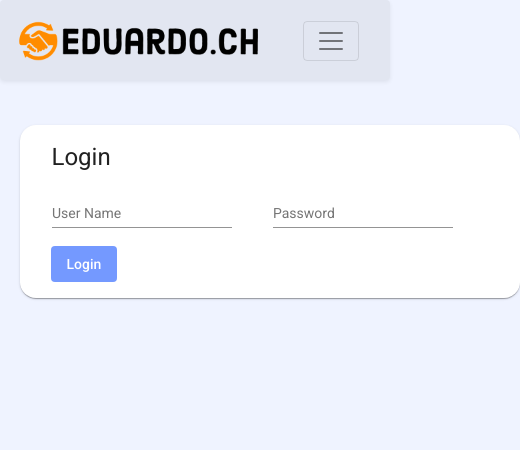
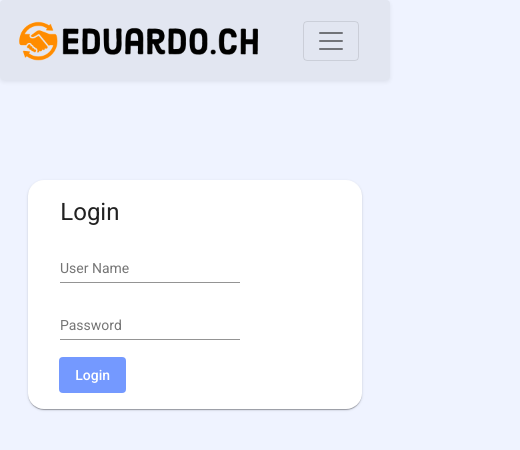
Before and after one commit to scg-unibe-ch/ese2020-team10, an Angular app in the folder ese2020-project-scaffolding-master/frontend/: page /login in a window 390 px wide. Shown: the top 450 px of the page, 520 px wide, since content can reach past the window. Built offline with nearby package versions, Linux system fonts and the light colour scheme; no server answers.

Commit message:
changed stepper and button colors

```diff
--- a/ese2020-project-scaffolding-master/frontend/src/app/create-offer/create-offer.component.html
+++ b/ese2020-project-scaffolding-master/frontend/src/app/create-offer/create-offer.component.html
@@ -104,7 +104,7 @@
       <p>Review offer information and then click create offer</p>
       <div>
         <button mat-button matStepperPrevious>Back</button>
-        <button (click)="onSubmit()" mat-flat-button color="primary" [disabled]="!firstFormGroup.valid||!secondFormGroup.valid||!thirdFormGroup.valid">Create Offer</button>
+        <button (click)="onSubmit()" mat-flat-button color="primary" [disabled]="!firstFormGroup.valid||!secondFormGroup.valid||!thirdFormGroup.valid" [class.color]="firstFormGroup.valid||secondFormGroup.valid||thirdFormGroup.valid">Create Offer</button>
       </div>
     </mat-step>
 
--- a/ese2020-project-scaffolding-master/frontend/src/app/product-item/product-item.component.css
+++ b/ese2020-project-scaffolding-master/frontend/src/app/product-item/product-item.component.css
@@ -17,3 +17,23 @@
   margin-top: 1rem;
   height: 100px;
 }
+
+@media (max-width: 1024px){
+
+
+  body{
+    margin-left: 5%;
+    margin-right: 5%;
+  }
+
+  .card{
+    width: 95%;
+    margin-top: 5rem;
+    margin-left:auto;
+    margin-right:auto;
+    background-color: white;
+    border-radius: 1rem;
+  }
+
+
+}
--- a/ese2020-project-scaffolding-master/frontend/src/app/profile/profile.component.html
+++ b/ese2020-project-scaffolding-master/frontend/src/app/profile/profile.component.html
@@ -1,4 +1,6 @@
-<hr>
+<br>
+<br>
+
 <mat-card>
 <div>
   <h1>Profile - {{getUserName()}}</h1>
--- a/ese2020-project-scaffolding-master/frontend/src/app/user-login/user-login.component.css
+++ b/ese2020-project-scaffolding-master/frontend/src/app/user-login/user-login.component.css
@@ -7,3 +7,26 @@
   background-color: white;
   border-radius: 1rem;
 }
+
+
+@media (max-width: 1024px){
+
+
+  body{
+    margin-left: 5%;
+    margin-right: 5%;
+  }
+
+  .mat-card{
+    width: 95%;
+    height: auto;
+    display: block;
+    margin-top: 5rem;
+    margin-left:auto;
+    margin-right:auto;
+    background-color: white;
+    border-radius: 1rem;
+  }
+
+
+}
--- a/ese2020-project-scaffolding-master/frontend/src/app/user-login/user-login.component.html
+++ b/ese2020-project-scaffolding-master/frontend/src/app/user-login/user-login.component.html
@@ -1,11 +1,13 @@
-<hr>
+<br>
+<br>
+
 <mat-card>
   <div *ngIf="!(loggedIn | async)">
     <h1 style= "margin-left: 1rem">Login </h1>
-    <mat-form-field style= "padding-left: 1rem; padding-right: 1rem;">
+    <mat-form-field style= "padding-left: 1rem;">
       <input matInput placeholder="User Name" [(ngModel)]="userName" name="userName">
     </mat-form-field>
-    <mat-form-field>
+    <mat-form-field style= "padding-left: 1rem;">
       <input matInput placeholder="Password" [(ngModel)]="password" name="password" type="password" (keydown.enter)="onLogin()">
     </mat-form-field>
     <button mat-flat-button style="background-color: rgb(116, 153, 255); color: rgb(255, 255, 255);" (click)="onLogin()" >Login</button>
--- a/ese2020-project-scaffolding-master/frontend/src/app/user-registration/user-registration.component.css
+++ b/ese2020-project-scaffolding-master/frontend/src/app/user-registration/user-registration.component.css
@@ -8,3 +8,26 @@
   background-color: white;
   border-radius: 1rem;
 }
+
+
+@media (max-width: 1024px){
+
+
+  body{
+    margin-left: 5%;
+    margin-right: 5%;
+  }
+
+  .mat-card{
+    width: 95%;
+    height: auto;
+    display: block;
+    margin-top: 5rem;
+    margin-left:auto;
+    margin-right:auto;
+    background-color: white;
+    border-radius: 1rem;
+  }
+
+
+}
--- a/ese2020-project-scaffolding-master/frontend/src/app/user-registration/user-registration.component.html
+++ b/ese2020-project-scaffolding-master/frontend/src/app/user-registration/user-registration.component.html
@@ -1,8 +1,8 @@
 <br>
 <br>
-<h1 class="register" style="margin-top: 20px; margin-left: 20px;">Registration</h1>
 
 <mat-card>
+  <h1 class="register" style="padding-left: 1rem;">Registration</h1>
   <mat-horizontal-stepper #stepper>
     <mat-step [stepControl]="firstFormGroup" errorMessage="Name is required.">
       <form [formGroup]="firstFormGroup">
--- a/ese2020-project-scaffolding-master/frontend/src/styles.css
+++ b/ese2020-project-scaffolding-master/frontend/src/styles.css
@@ -17,6 +17,12 @@ button, input {
   margin-right: 25px !important;
 }
 
+.mat-step-header .mat-step-icon-selected, .mat-step-header .mat-step-icon-state-done,
+.mat-step-header .mat-step-icon-state-edit {
+  background-color: rgb(116, 153, 255);
+  color: rgb(255, 255, 255);
+}
+
 @media (max-width: 1024px){
 
 
```
